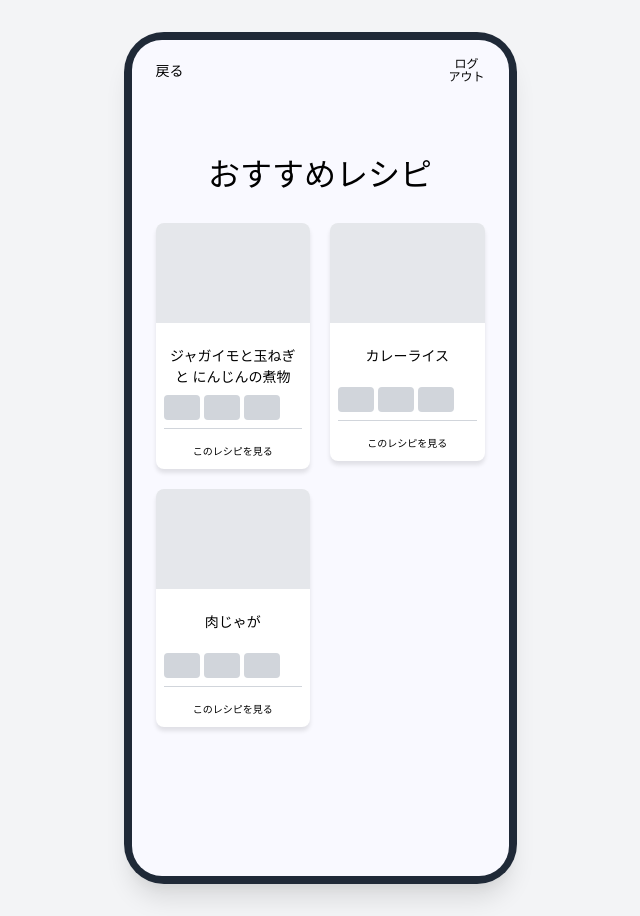
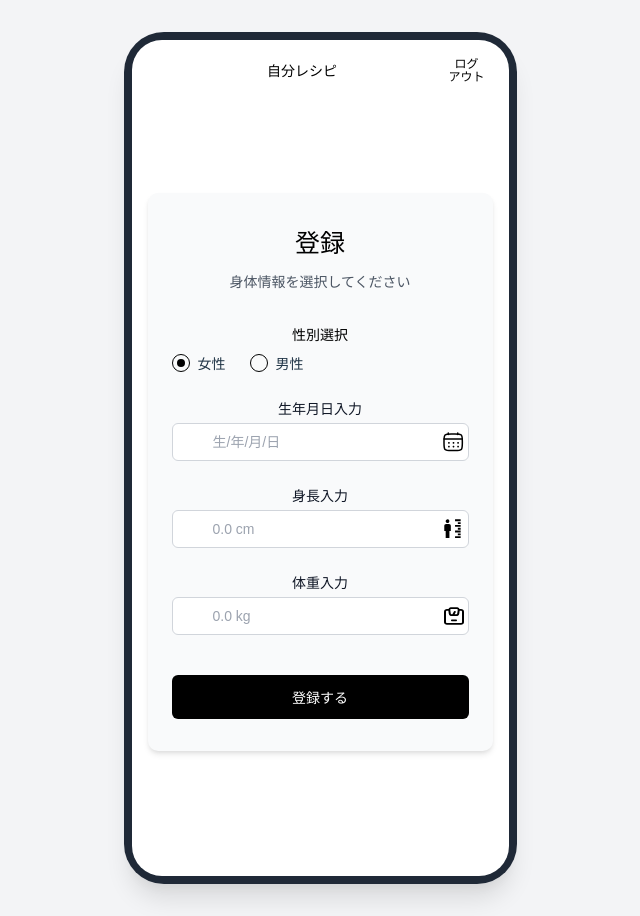
Before and after one commit to sdquang75/MWTBs, a React (Vite) app in the folder FRONTEND/my-app/: page /register-info in a window 1280 px wide. Shown: the whole page, without its empty margins (320-960 px from the left). Built offline with nearby package versions, Linux system fonts and the light colour scheme.

Commit message:
added basic route for routing

```diff
--- a/FRONTEND/my-app/src/App.tsx
+++ b/FRONTEND/my-app/src/App.tsx
@@ -11,22 +11,21 @@ import { RecipeList } from './pages/RecipeList';
 
 function App() {
   return (
-    <RecipeList/>
 
 
 
 
-    // <Routes>
-    //   <Route path="/login" element={<Login />} />
-    //   <Route path="/register-info" element={<RegisterInfo />} />
-    //   <Route path="/" element={<Dashboard />} />
-    //   <Route path="/ingredient-input" element={<IngredientInput />} />
-    //   <Route path="/nutrition-info" element={<NutritionInfo />} />
-    //   <Route path="/recipe-list" element={<RecipeList />} />
+    <Routes>
+      <Route path="/login" element={<Login />} />
+      <Route path="/register-info" element={<RegisterInfo />} />
+      <Route path="/" element={<Dashboard />} />
+      <Route path="/ingredient-input" element={<IngredientInput />} />
+      <Route path="/nutrition-info" element={<NutritionInfo />} />
+      <Route path="/recipe-list" element={<RecipeList />} />
 
 
-    //   <Route index element={<Login />} />
-    // </Routes>
+      <Route index element={<Dashboard />} />
+    </Routes>
 
   );
 }
--- a/FRONTEND/my-app/src/components/DashboardButton.module.css
+++ b/FRONTEND/my-app/src/components/DashboardButton.module.css
@@ -1,4 +1,4 @@
-/* src/components/DashboardButton.module.css */
+
 .button {
   display: flex;
   flex-direction: column;
--- a/FRONTEND/my-app/src/components/DashboardButton.tsx
+++ b/FRONTEND/my-app/src/components/DashboardButton.tsx
@@ -1,4 +1,4 @@
-// src/components/DashboardButton.tsx
+
 import styles from './DashboardButton.module.css';
 
 type DashboardButtonProps = {
--- a/FRONTEND/my-app/src/components/Header.module.css
+++ b/FRONTEND/my-app/src/components/Header.module.css
@@ -8,7 +8,20 @@
   justify-content: space-between; /* Đẩy 2 nút về 2 phía */
   box-sizing: border-box;
 }
-
+.homeButton {
+  display: flex;
+  align-items: center;
+  gap: 6px;
+  text-decoration: none;
+  background: none;
+  border: none;
+  cursor: pointer;
+  padding: 0;
+  height: fit-content;
+  color: #000000;
+  font-size: 14px;
+  font-weight: 500;
+}
 .backButton, .logoutButton {
   display: flex;
   align-items: center;
--- a/FRONTEND/my-app/src/components/Header.tsx
+++ b/FRONTEND/my-app/src/components/Header.tsx
@@ -1,22 +1,29 @@
 
 import styles from './Header.module.css';
-
+import { useNavigate } from 'react-router-dom';
 
 interface HeaderProps {
   showBackButton?: boolean;
 }
 
 export const Header = ({ showBackButton = false }: HeaderProps) => {
+  const navigate = useNavigate();
   return (
     <header className={styles.header}>
-      {/* Nút "Quay lại" chỉ hiển thị khi showBackButton là true */}
-      {showBackButton && (
-        <a href="#" className={styles.backButton}>
+
+      {showBackButton ? (
+        <button  className={styles.backButton} onClick={() => navigate(-1)}>
           {/* <div className={styles.iconPlaceholder}>←</div> Placeholder cho icon back */}
           <span>戻る</span>
-        </a>
+        </button>
+      ) : (
+
+        <div></div>
       )}
-
+ <button  className={styles.homeButton} onClick={() => navigate('/')}>
+          {/* <div className={styles.iconPlaceholder}>←</div> Placeholder cho icon back */}
+          <span>自分レシピ</span>
+        </button>
       {/* Nút "Đăng xuất" luôn ở bên phải */}
       <a href="#" className={styles.logoutButton}>
 
--- a/FRONTEND/my-app/src/main.tsx
+++ b/FRONTEND/my-app/src/main.tsx
@@ -1,6 +1,6 @@
 import React from 'react'
 import ReactDOM from 'react-dom/client'
-import { BrowserRouter } from 'react-router-dom'; // << 1. Import
+import { BrowserRouter } from 'react-router-dom';
 import App from './App.tsx'
 import './index.css'
 
--- a/FRONTEND/my-app/src/pages/Dashboard.tsx
+++ b/FRONTEND/my-app/src/pages/Dashboard.tsx
@@ -5,8 +5,9 @@ import styles from './Dashboard.module.css';
 import loginStyles from './Login.module.css';
 import bon from '../assets/image 12.svg';
 import nam from '../assets/image 11.svg';
-
+import { useNavigate } from 'react-router-dom';
 export const Dashboard = () => {
+  const navigate = useNavigate();
   return (
     <div className={loginStyles.phoneFrame}>
       <div className={styles.screen}>
@@ -14,7 +15,7 @@ export const Dashboard = () => {
         <main className={styles.main}>
           <DashboardButton
             label="食材入力"
-            onClick={() => console.log('Go to Ingredient Input')}
+            onClick={() =>  navigate('/ingredient-input')}
             icon={bon}
           />
           <DashboardButton
--- a/FRONTEND/my-app/src/pages/IngredientInput.tsx
+++ b/FRONTEND/my-app/src/pages/IngredientInput.tsx
@@ -6,6 +6,7 @@ import { SelectField } from '../components/SelectField';
 import styles from './IngredientInput.module.css';
 import loginStyles from './Login.module.css';
 import sau from '../assets/find.svg';
+import { useNavigate } from 'react-router-dom';
 interface Ingredient {
   id: number;
   name: string;
@@ -20,7 +21,7 @@ export const IngredientInput = () => {
   const [ingredientList, setIngredientList] = useState<Ingredient[]>([
     { id: 1, name: 'たまねぎ', unit: 'g', quantity: '150' },
   ]);
-
+const navigate = useNavigate();
 
   const handleDecimalChange = (
     e: React.ChangeEvent<HTMLInputElement>,
@@ -47,7 +48,10 @@ export const IngredientInput = () => {
     setIngredientName('');
     setQuantity('');
   };
-
+const handleSubmitToNextPage = () => {
+    // 3. Điều hướng đến trang nutrition-info và truyền `ingredientList` đi
+    navigate('/nutrition-info', { state: { ingredients: ingredientList } });
+};
   const handleDeleteIngredient = (id: number) => {
     setIngredientList(ingredientList.filter(item => item.id !== id));
   };
@@ -57,7 +61,7 @@ export const IngredientInput = () => {
   return (
     <div className={loginStyles.phoneFrame}>
       <div className={styles.screen}>
-        <Header />
+        <Header showBackButton={true} />
         <main className={styles.main}>
           <h2 className={styles.title}>食材入力</h2>
 
@@ -109,7 +113,7 @@ export const IngredientInput = () => {
             ))}
           </div>
 
-          <button type="button" className={styles.submitButton}>
+          <button type="button" className={styles.submitButton} onClick={handleSubmitToNextPage}>
             登録する
           </button>
         </main>
--- a/FRONTEND/my-app/src/pages/Login.tsx
+++ b/FRONTEND/my-app/src/pages/Login.tsx
@@ -4,7 +4,7 @@ import { InputField } from '../components/InputField';
 import { Icon } from '../components/Icon';
 import styles from './Login.module.css';
 import logo from '../assets/image 6.svg'
-
+import { useNavigate } from 'react-router-dom';
 
 export const Login = () => {
   const [showPassword, setShowPassword] = useState(false);
@@ -24,7 +24,7 @@ export const Login = () => {
 
         localStorage.setItem('user', JSON.stringify(user));
       }
-    } catch {}
+    } catch { }
   };
 
 
@@ -33,7 +33,7 @@ export const Login = () => {
     localStorage.removeItem('user');
     window.location.href = '/login';
   };
-
+  const navigate = useNavigate();
   const handleLogin = async (e: React.FormEvent) => {
     e.preventDefault();
     if (!email || !password) {
@@ -42,6 +42,7 @@ export const Login = () => {
     }
     setLoginError('');
     setIsLoading(true);
+    navigate('/');
     try {
       const response = await fetch('http://localhost:8000/api/login', {
         method: 'POST',
--- a/FRONTEND/my-app/src/pages/NutritionInfo.tsx
+++ b/FRONTEND/my-app/src/pages/NutritionInfo.tsx
@@ -3,7 +3,7 @@ import { useState, useMemo } from 'react';
 import { Header } from '../components/Header';
 import styles from './NutritionInfo.module.css';
 import loginStyles from './Login.module.css';
-
+import { useLocation, useNavigate } from 'react-router-dom';
 
 interface NutrientInfo {
   [key: string]: { value: number; unit: string };
@@ -49,7 +49,10 @@ const ingredientsData: IngredientData[] = [
 
 
 export const NutritionInfo = () => {
+  const navigate = useNavigate();
+  const location = useLocation();
 
+  const receivedIngredients = location.state?.ingredients || [];
   const [selectedIngredientId, setSelectedIngredientId] = useState<number>(
     ingredientsData[0]?.id || 0
   );
@@ -62,7 +65,7 @@ export const NutritionInfo = () => {
   return (
     <div className={loginStyles.phoneFrame}>
       <div className={styles.screen}>
-        <Header />
+        <Header showBackButton={true} />
         <main className={styles.main}>
           <h2 className={styles.title}>栄養成分表示</h2>
 
@@ -113,8 +116,15 @@ export const NutritionInfo = () => {
           </div>
 
           <div className={styles.actions}>
-            <button className={styles.actionButton}>再入力</button>
-            <button className={styles.actionButton}>登録</button>
+            <button className={styles.actionButton} onClick={() => navigate(-1)}>
+              再入力
+            </button>
+            <button
+              className={styles.actionButton}
+              onClick={() => navigate('/recipe-list', { state: { ingredients: receivedIngredients } })}
+            >
+              登録
+            </button>
           </div>
         </main>
       </div>
--- a/FRONTEND/my-app/src/pages/RecipeList.tsx
+++ b/FRONTEND/my-app/src/pages/RecipeList.tsx
@@ -1,12 +1,12 @@
 
 import { useMemo, useState } from 'react';
 import { Header } from '../components/Header';
-import { RecipeCard,  } from '../components/RecipeCard';
+import { RecipeCard, } from '../components/RecipeCard';
 import type { Recipe } from '../components/RecipeCard';
 import { RecipeDetailModal } from '../components/RecipeDetailModal';
 import styles from './RecipeList.module.css';
 import loginStyles from './Login.module.css';
-
+import { useLocation } from 'react-router-dom';
 
 interface DetailedRecipe extends Recipe {
   description: string;
@@ -47,7 +47,7 @@ const ALL_RECIPES: DetailedRecipe[] = [
     ],
     steps: ['肉と野菜を炒め合わせる。', ' 水を加えて煮込む。', 'カレールーと混ぜ合わせる。']
   },
-   {
+  {
     id: 3,
     name: '肉じゃが',
     imageUrl: '',
@@ -82,8 +82,9 @@ const USER_INGREDIENTS = ['たまねぎ', 'じゃがいも', '醤油', '牛肉']
 
 
 export const RecipeList = () => {
+  const location = useLocation();
   const [selectedRecipe, setSelectedRecipe] = useState<DetailedRecipe | null>(null);
-
+  const USER_INGREDIENTS = location.state?.ingredients.map((ing: any) => ing.name) || [];
   const recommendedRecipes = useMemo(() => {
     return ALL_RECIPES.filter(recipe =>
       recipe.ingredients.some(ingredient => USER_INGREDIENTS.includes(ingredient))
--- a/FRONTEND/my-app/src/pages/RegisterInfo.tsx
+++ b/FRONTEND/my-app/src/pages/RegisterInfo.tsx
@@ -1,5 +1,5 @@
 
-import { useState } from 'react';
+import { useMemo, useState } from 'react';
 import { InputField } from '../components/InputField';
 import styles from './RegisterInfo.module.css';
 import loginStyles from './Login.module.css';
@@ -7,14 +7,22 @@ import mot from '../assets/solar_calendar-linear.svg';
 import hai from '../assets/mdi_human-male-height.svg';
 import ba from '../assets/wn.svg';
 import { Header } from '../components/Header';
-
+import { useLocation, useNavigate } from 'react-router-dom';
 
 export const RegisterInfo = () => {
   const [gender, setGender] = useState('female');
   const [dob, setDob] = useState('');
   const [height, setHeight] = useState('');
   const [weight, setWeight] = useState('');
-
+  const navigate = useNavigate();
+  const location = useLocation();
+  const receivedIngredients = location.state?.ingredients || [];
+  const [selectedIngredientId, setSelectedIngredientId] = useState<number>(
+    receivedIngredients[0]?.id || 0
+  );
+  const selectedIngredient = useMemo(() => {
+    return receivedIngredients.find((item: any) => item.id === selectedIngredientId);
+  }, [selectedIngredientId, receivedIngredients]);
 
   const handleDobChange = (e: React.ChangeEvent<HTMLInputElement>) => {
     const value = e.target.value.replace(/[^\d]/g, '');
@@ -52,7 +60,7 @@ export const RegisterInfo = () => {
   return (
     <div className={loginStyles.phoneFrame}>
       <div className={styles.screen}>
-     <Header />
+        <Header />
 
         <main className={styles.main}>
           <div className={styles.card}>
```
